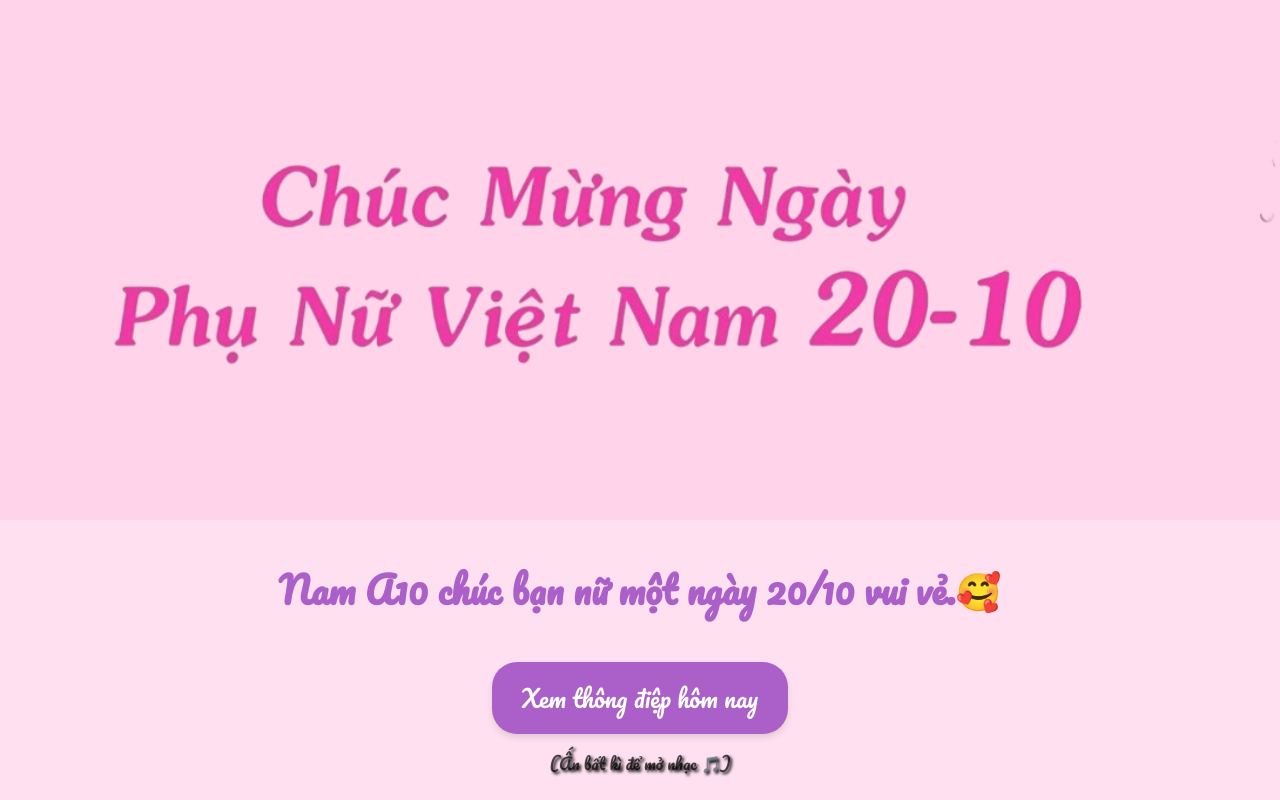
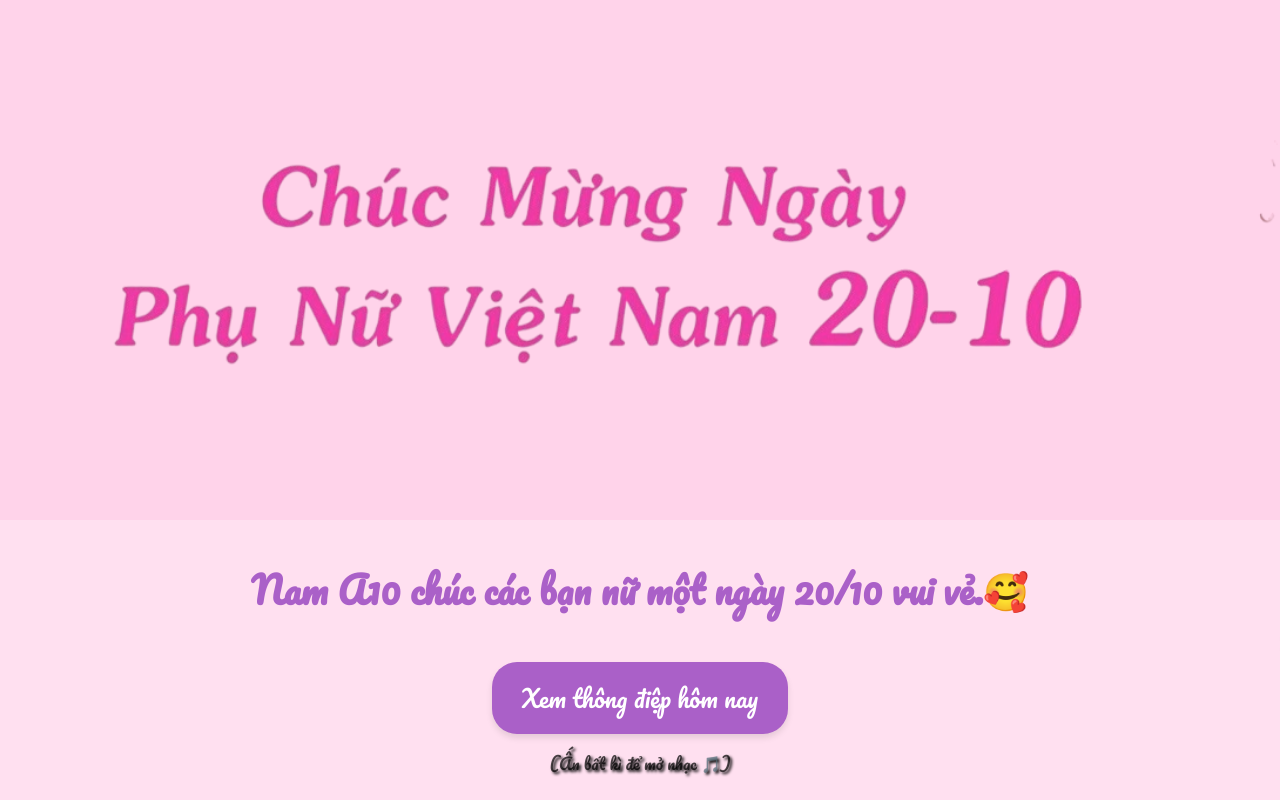
Before and after one commit to hdang-016/Vietnamese-Women-s-Day, a plain HTML site: page index.html in a window 1280 px wide. Drawn offline with Linux system fonts and the light colour scheme.

Commit message:
Update index.html

```diff
--- a/index.html
+++ b/index.html
@@ -68,7 +68,7 @@
       ></div>
 
       <h1 class="header" style="margin-bottom: 5px;">
-        Nam A10 chúc bạn nữ một ngày 20/10 vui vẻ.🥰
+        Nam A10 chúc các bạn nữ một ngày 20/10 vui vẻ.🥰
       </h1>
 
       <marquee scrolldelay="4">
```
